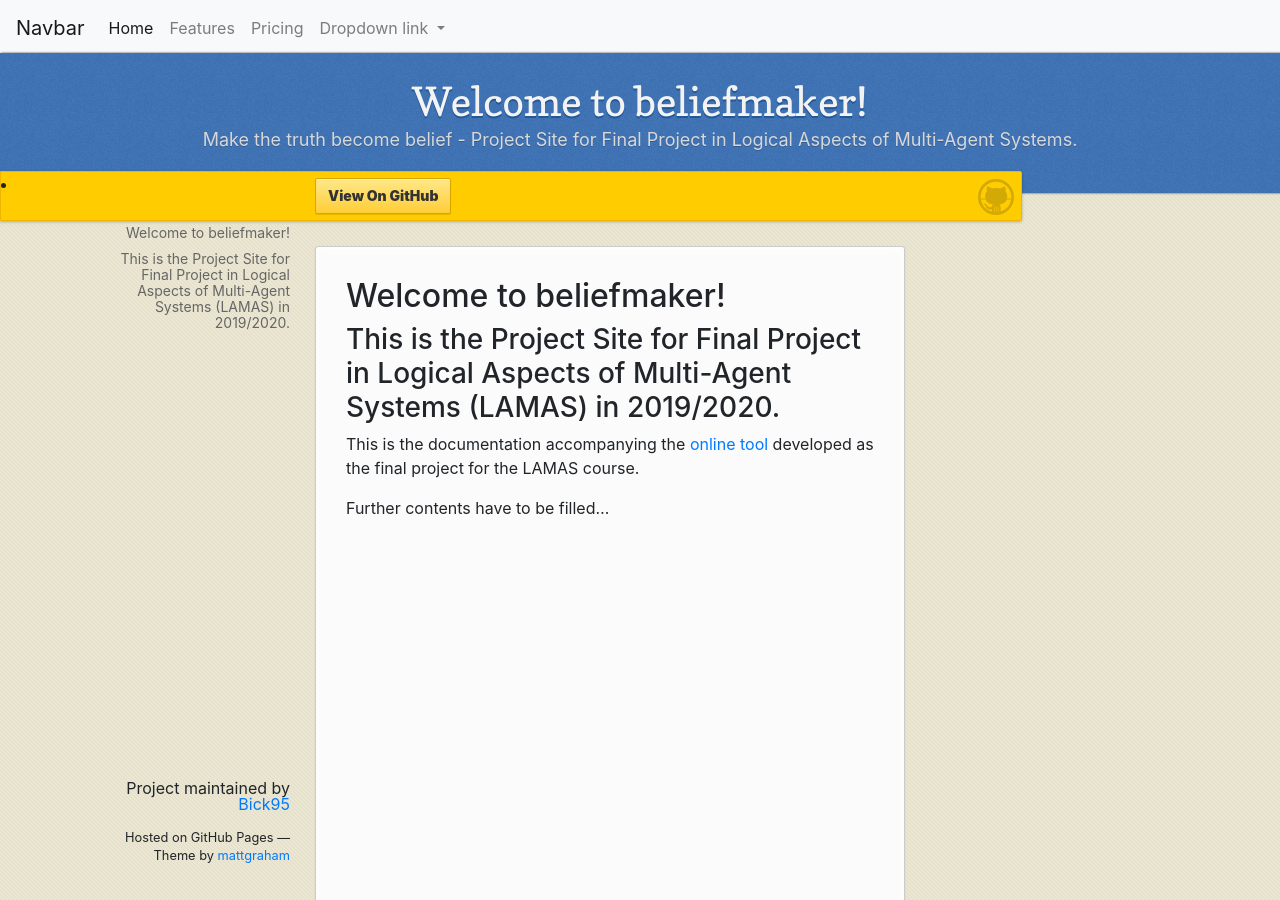
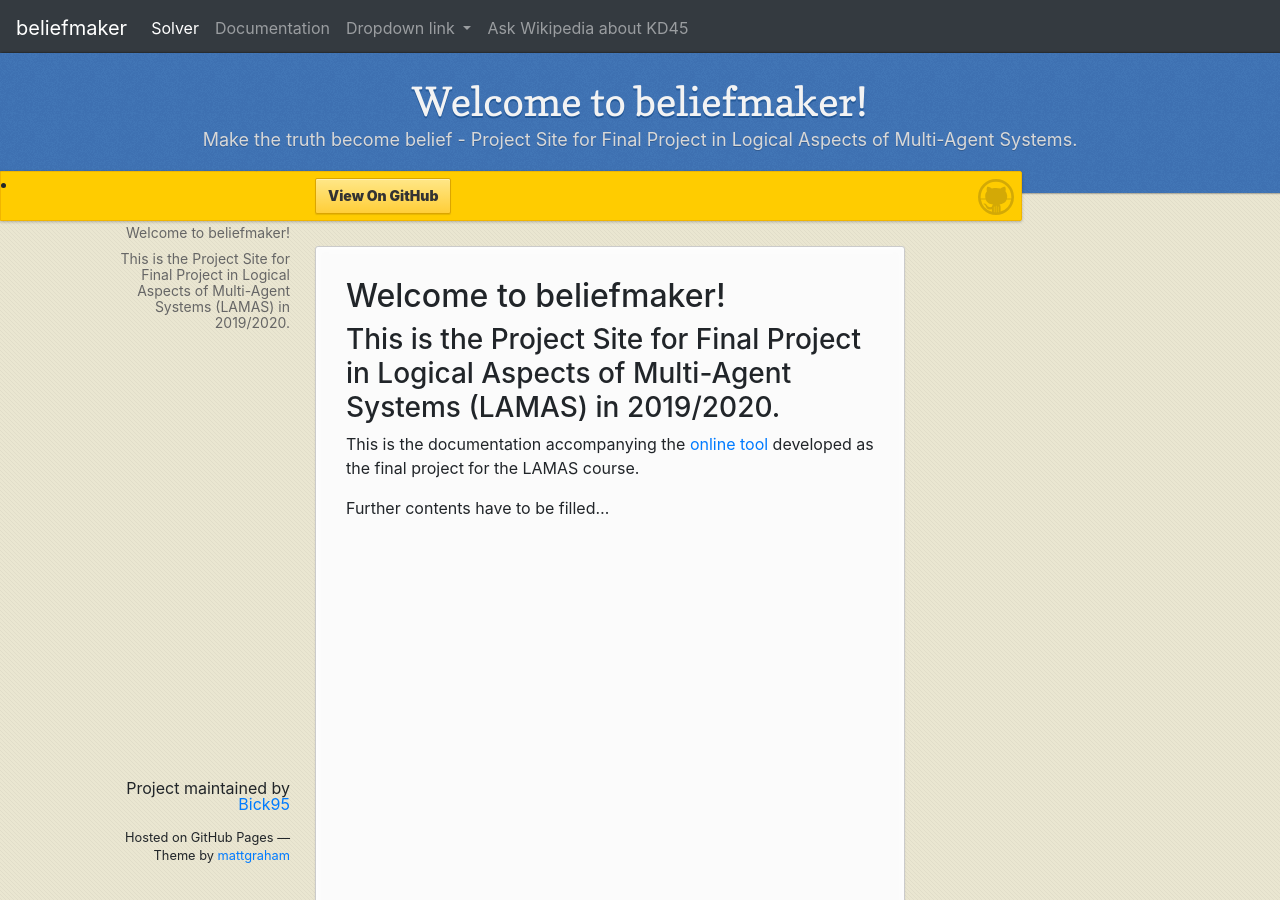
Before and after one commit to Bick95/beliefmaker, a Jekyll site: the page built from index.md, in a window 1280 px wide and 900 px high. Built offline with Jekyll 4.4.1, drawn with Linux system fonts in a browser that asks for light colours; nearby versions of some CDN libraries.

Commit message:
Re-implemented old navbar

```diff
--- a/_layouts/default.html
+++ b/_layouts/default.html
@@ -20,24 +20,20 @@
   <body>
       <!-- Nav bar -->
 
-      <nav class="navbar navbar-expand-lg navbar-light bg-light">
-  <a class="navbar-brand" href="#">Navbar</a>
-  <button class="navbar-toggler" type="button" data-toggle="collapse" data-target="#navbarNavDropdown" aria-controls="navbarNavDropdown" aria-expanded="false" aria-label="Toggle navigation">
+      <nav class="navbar navbar-expand-lg navbar-dark bg-dark">
+      <a class="navbar-brand" href="/">beliefmaker</a>
+      <button class="navbar-toggler" type="button" data-toggle="collapse" data-target="#navbarText" aria-controls="navbarText" aria-expanded="false" aria-label="Toggle navigation">
         <span class="navbar-toggler-icon"></span>
       </button>
-  <div class="collapse navbar-collapse" id="navbarNavDropdown">
-    <ul class="navbar-nav">
+      <div class="collapse navbar-collapse" id="navbarText">
+        <ul class="navbar-nav mr-auto">
           <li class="nav-item active">
-        <a class="nav-link" href="#">Home <span class="sr-only">(current)</span></a>
+            <a class="nav-link" href="/">Solver<span class="sr-only">(current)</span></a>
           </li>
           <li class="nav-item">
-        <a class="nav-link" href="#">Features</a>
-      </li>
-      <li class="nav-item">
-        <a class="nav-link" href="#">Pricing</a>
-      </li>
+            <a class="nav-link" href="https://bick95.github.io/beliefmaker/" target="_blank">Documentation</a>
           <li class="nav-item dropdown">
-        <a class="nav-link dropdown-toggle" href="#" id="navbarDropdownMenuLink" data-toggle="dropdown" aria-haspopup="true" aria-expanded="false">
+            <a class="nav-link dropdown-toggle" href="http://example.com" id="navbarDropdownMenuLink" data-toggle="dropdown" aria-haspopup="true" aria-expanded="false">
           Dropdown link
           </a>
           <div class="dropdown-menu" aria-labelledby="navbarDropdownMenuLink">
@@ -45,6 +41,10 @@
               <a class="dropdown-item" href="#">Another action</a>
               <a class="dropdown-item" href="#">Something else here</a>
             </div>
+            </li>
+          </li>
+          <li class="nav-item">
+            <a class="nav-link" href="https://en.wikipedia.org/wiki/Epistemic_modal_logic" target="_blank">Ask Wikipedia about KD45</a>
           </li>
         </ul>
       </div>
```
Lines whose indentation alone changed are shown as unchanged.
